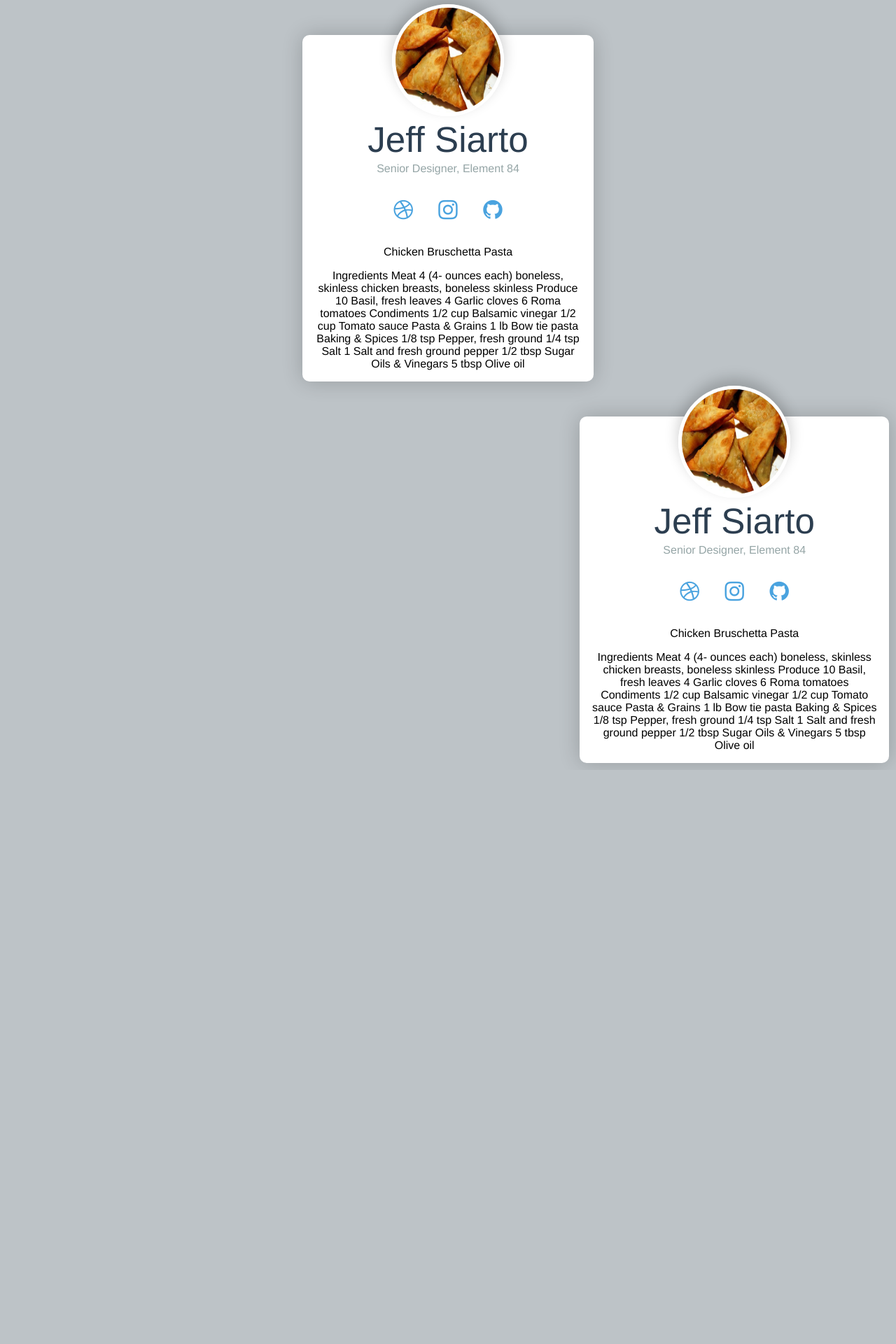
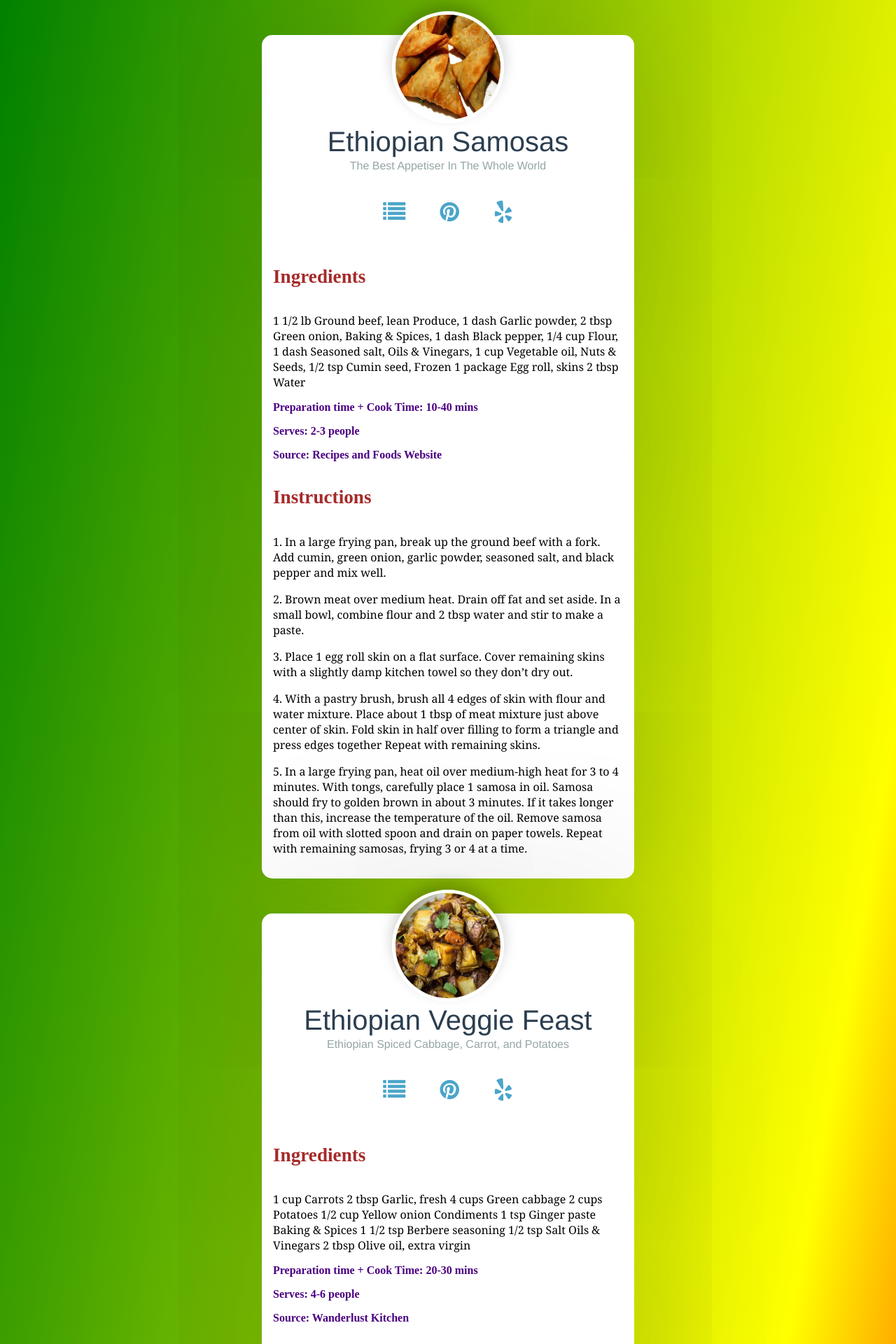
Before and after one commit to amanuel1995/mi349fs16, a PHP site: page / in a window 1280 px wide. Shown: the top 1920 px of the page at 70% size. Before the commit the page ends 1097 px from the top, so only its background shows below. Run offline with PHP 8.4, Linux system fonts and the light colour scheme; some libraries are stand-ins or nearby versions.

Commit message:
A bunch of changes

```diff
--- a/week6/css/screen.css
+++ b/week6/css/screen.css
@@ -1,7 +1,7 @@
 /* Add your CSS below */
 
 body {
-  background: #bdc3c7;
+  background: linear-gradient(100deg, green, yellow 75%, red);
   font-family: Helvetica, sans-serif;
   margin: 0;
   padding: 0;
@@ -9,37 +9,26 @@ body {
 
 .card {
   background: #fff;
-  border-radius: 10px;
-  box-shadow: 0 0 30px rgba(0,0,0,0.2);
-  margin: 0 auto;     /* *******/
+  border-radius: 15px;
+  box-shadow: 0 0 450px rgba(0,0,0,0.2);
+  margin: 0 auto;
   margin-top: 50px;
   padding: 1em;
   text-align: center;
-  width: 30%;
-}
-
-#card2 {
-  background: #fff;
-  border-radius: 10px;
-  box-shadow: 0 0 30px rgba(0,0,0,0.2);
-  margin: 10px ;
-  margin-top: 50px;
-  padding: 1em;
-  float: right;
-  text-align: center;
-  width: 32%;
+  width: 500px;
+  margin-bottom: 35px;
 }
 
 .card--avatar {
   border-radius: 50%;
   border: 5px solid #fff;
   box-shadow: 0 -10px 20px rgba(0,0,0,0.2);
-  margin-top: -60px;
+  margin-top: -50px;
 }
 
 .card--header {
   color: #2c3e50;
-  font-size: 3.2em;
+  font-size: 2.5em;
   font-weight: 100;
   margin: 0;
 }
@@ -57,14 +46,36 @@ body {
 
 .card--social-links li {
   display: inline-block;
-  padding: 1em;
+  padding: 1.4em;
 }
 
 .card--social-links a {
-  color: #4aa3df;
+  color: #4aa5ca;
   font-size: 2em;
 }
 
 .card--social-links a:hover {
-  color: #9b59b6;
+  color: gray;
 }
+
+.sub-topic {
+  font-family: serif;
+  font-size: 1.7em;
+  font-weight: bold;
+  text-align: left;
+  color: brown;
+}
+
+.regular-text{
+  text-align: left;
+  font-family: georgia;
+
+}
+
+.sub-topic2 {
+  font-family: serif;
+  font-size: 1em;
+  font-weight: bold;
+  text-align: left;
+  color: indigo;
+}
--- a/week6/index.html
+++ b/week6/index.html
@@ -3,7 +3,8 @@
     <head>
         <meta charset="utf-8">
         <meta http-equiv="x-ua-compatible" content="ie=edge">
-        <title>Card</title>
+        <title>Ethiopian Foods Recipe</title>
+        <link rel="shortcut icon" href="images/Ethiopian-flag.ico">
         <meta name="description" content="">
         <meta name="viewport" content="width=device-width, initial-scale=1">
 
@@ -14,74 +15,172 @@
         <!-- External link (relative) to your javascript file -->
         <script src="js/index.js"></script>
     </head>
+
     <body>
-      <section>
+      <section id="whole-page">
       <div class="card">
         <img class="card--avatar" src="images/samosa.jpg" alt="Jeff Siarto" width="150" height="150" />
-        <h1 class="card--header">Jeff Siarto</h1>
-        <p class="card--title">Senior Designer, Element 84</p>
+        <h1 class="card--header">Ethiopian Samosas</h1>
+        <p class="card--title">The Best Appetiser In The Whole World</p>
         <ul class="card--social-links">
-          <li><a href="#"><i class="fa fa-dribbble"></i></a></li>
-          <li><a href="#"><i class="fa fa-instagram"></i></a></li>
-          <li><a href="#"><i class="fa fa-github"></i></a></li>
+          <li><a href="https://goo.gl/Vqwwb3"><i class="fa fa-list"></i></a></li>
+          <li><a href="https://goo.gl/NCmKlG"><i class="fa fa-pinterest"></i></a></li>
+          <li><a href="https://goo.gl/7iI6pG"><i class="fa fa-yelp"></i></a></li>
         </ul>
-      <article class="description_text">
-        <p> Chicken Bruschetta Pasta </p>
-        Ingredients
-        Meat
-        4 (4- ounces each) boneless, skinless chicken breasts, boneless skinless
-        Produce
-        10 Basil, fresh leaves
-        4 Garlic cloves
-        6 Roma tomatoes
-        Condiments
-        1/2 cup Balsamic vinegar
-        1/2 cup Tomato sauce
-        Pasta & Grains
-        1 lb Bow tie pasta
-        Baking & Spices
-        1/8 tsp Pepper, fresh ground
-        1/4 tsp Salt
-        1 Salt and fresh ground pepper
-        1/2 tbsp Sugar
-        Oils & Vinegars
-        5 tbsp Olive oil
 
+        <article class="regular-text">
+          <h4 class="sub-topic">Ingredients</h4>
+        1 1/2 lb Ground beef, lean Produce,
+        1 dash Garlic powder,
+        2 tbsp Green onion,
+        Baking & Spices,
+        1 dash Black pepper,
+        1/4 cup Flour,
+        1 dash Seasoned salt,
+        Oils & Vinegars,
+        1 cup Vegetable oil,
+        Nuts & Seeds,
+        1/2 tsp Cumin seed,
+        Frozen 1 package Egg roll, skins
+        2 tbsp Water
+      </article>
+
+      <p class="sub-topic2">Preparation time + Cook Time: 10-40 mins</p>
+      <p class="sub-topic2">Serves: 2-3 people</p>
+      <p class="sub-topic2">Source: Recipes and Foods Website </p>
+
+
+
+        <article class="regular-text">
+          <h4 class="sub-topic">Instructions</h4>
+          <p>1. In a large frying pan, break up the ground beef with a fork. Add cumin,
+          green onion, garlic powder, seasoned salt, and black pepper and mix
+          well.</p>
+          <p>2. Brown meat over medium heat. Drain off fat and set aside.
+          In a small bowl, combine flour and 2 tbsp water and stir to make a
+          paste.</p>
+          <p>3. Place 1 egg roll skin on a flat surface. Cover remaining skins
+          with a slightly damp kitchen towel so they don’t dry out.</p>
+          <p>4. With a pastry brush, brush all 4 edges of skin with flour and
+            water mixture. Place about 1 tbsp of meat mixture just above center
+            of skin. Fold skin in half over filling to form a triangle and press edges together Repeat
+           with remaining skins.</p>
+          <p>5. In a large frying pan, heat oil over medium-high heat for 3 to 4
+          minutes. With tongs, carefully place 1 samosa in oil. Samosa should
+          fry to golden brown in about 3 minutes. If it takes longer than this,
+           increase the temperature of the oil. Remove samosa from oil with
+           slotted spoon and drain on paper towels. Repeat with remaining
+           samosas, frying 3 or 4 at a time.</p>
          </article>
       </div>
 
+<!-- Second Card Recipe -->
+      <div class="card">
+        <img class="card--avatar" src="images/atakilt.jpg" alt="Jeff Siarto" width="150" height="150" />
+        <h1 class="card--header">Ethiopian Veggie Feast</h1>
+        <p class="card--title">Ethiopian Spiced Cabbage, Carrot, and Potatoes</p>
+        <ul class="card--social-links">
+          <li><a href="https://goo.gl/OBPy1S"><i class="fa fa-list"></i></a></li>
+          <li><a href="https://goo.gl/H589iM"><i class="fa fa-pinterest"></i></a></li>
+          <li><a href="https://goo.gl/AI953V"><i class="fa fa-yelp"></i></a></li>
+        </ul>
+      <article class="regular-text">
+        <h4 class="sub-topic">Ingredients</h4>
 
-      <div id="card2">
-        <img class="card--avatar" src="images/samosa.jpg" alt="Jeff Siarto" width="150" height="150" />
-        <h1 class="card--header">Jeff Siarto</h1>
-        <p class="card--title">Senior Designer, Element 84</p>
+          1 cup Carrots
+          2 tbsp Garlic, fresh
+          4 cups Green cabbage
+          2 cups Potatoes
+          1/2 cup Yellow onion
+          Condiments
+          1 tsp Ginger paste
+          Baking & Spices
+          1 1/2 tsp Berbere seasoning
+          1/2 tsp Salt
+          Oils & Vinegars
+          2 tbsp Olive oil, extra virgin
+      </article>
+
+        <p class="sub-topic2">Preparation time + Cook Time: 20-30 mins</p>
+        <p class="sub-topic2">Serves: 4-6 people</p>
+        <p class="sub-topic2">Source: Wanderlust Kitchen </p>
+
+        <article class="regular-text">
+          <h4 class="sub-topic">Instructions</h4>
+        <p>This easy vegan dish is one of my favorite parts of any Ethiopian meal!</p>
+        <p>1. Heat 1 tablespoon of extra virgin olive oil in a large skillet over
+        medium heat. Once the oil is shimmering, add the onion and garlic and
+        saute for 5 minutes until the onions have softened. Add the berbere
+        seasoning and ginger paste; fry for 60 seconds until fragrant.</p>
+        <p>2. Add the carrot, potato, cabbage, and 1/2 teaspoon of salt to the pan.
+        Cover the pan and allow to cook for 10 minutes, checking once halfway
+        through to stir and add a splash of vegetable broth or water if needed.</p>
+        <p>3. After ten minutes, add another tablespoon of oil to the pan, stir, and
+        turn the heat down to low. Recover the pan and cook until the potatoes
+        are tender, about 10-15 minutes. Garnish with black pepper and cilantro.</p>
+        </article>
+
+      </div>
+
+      <!-- Third Card Recipe -->
+            <div class="card">
+              <img class="card--avatar" src="images/chickpeas.jpg" alt="Jeff Siarto" width="150" height="150" />
+              <h1 class="card--header">Spiced Chickpeas</h1>
+              <p class="card--title">Ethiopian Berbere Spiced Chickpeas: Vegan</p>
               <ul class="card--social-links">
-          <li><a href="#"><i class="fa fa-dribbble"></i></a></li>
-          <li><a href="#"><i class="fa fa-instagram"></i></a></li>
-          <li><a href="#"><i class="fa fa-github"></i></a></li>
+                <li><a href="https://goo.gl/EkDRhp"><i class="fa fa-list"></i></a></li>
+                <li><a href="https://goo.gl/Z373IP"><i class="fa fa-pinterest"></i></a></li>
+                <li><a href="https://goo.gl/W3p8ed"><i class="fa fa-yelp"></i></a></li>
               </ul>
-      <article class="description_text">
-        <p> Chicken Bruschetta Pasta </p>
-        Ingredients
-        Meat
-        4 (4- ounces each) boneless, skinless chicken breasts, boneless skinless
-        Produce
-        10 Basil, fresh leaves
-        4 Garlic cloves
-        6 Roma tomatoes
+            <article class="regular-text">
+              <h4 class="sub-topic">Ingredients</h4>
+              <p>
+                1 cup Carrots
+                2 tbsp Garlic, fresh
+                4 cups Green cabbage
+                2 cups Potatoes
+                1/2 cup Yellow onion
                 Condiments
-        1/2 cup Balsamic vinegar
-        1/2 cup Tomato sauce
-        Pasta & Grains
-        1 lb Bow tie pasta
+                1 tsp Ginger paste
                 Baking & Spices
-        1/8 tsp Pepper, fresh ground
-        1/4 tsp Salt
-        1 Salt and fresh ground pepper
-        1/2 tbsp Sugar
+                1 1/2 tsp Berbere seasoning
+                1/2 tsp Salt
                 Oils & Vinegars
-        5 tbsp Olive oil
+                2 tbsp Olive oil, extra virgin
+              </p>
+            </article>
 
+              <p class="sub-topic2">Preparation time + Cook Time: 20-25 mins</p>
+              <p class="sub-topic2">Serves: 4-6 people</p>
+              <p class="sub-topic2">Source: http://www.connoisseurusveg.com/ </p>
+
+              <p class="sub-topic">Instructions</p>
+
+              <article class="regular-text">
+              <h4 class="sub-topic2">Prepare the Polenta</h4>
+
+                <p>1. Coat a large skillet with 1/2 tablespoon of olive oil and
+                  place over medium-high heat. </p>
+                <p>2. Arrange polenta slabs in a single layer and cook about 5
+                  minutes, until bottoms become crispy and begin to brown.</p>
+                <p>3. Gently flip and repeat on other side. Do this in batches
+                  if you don't have enough room.</p>
+                <p>4. Transfer polenta slabs to a plate and set aside.</p>
+
+              <h4 class="sub-topic2"> Prepare the Chickpeas</h4>
+
+
+              <p>1. Heat remaining 1 tablespoon of olive oil in a large skillet
+                 over medium heat. Add onion and saute until softened, about 5
+                 minutes.</p>
+              <p>2. Add garlic and ginger. Saute another minute.</p>
+              <p>3. Add broth, chickpeas, tomato paste, sugar, berbere seasoning,
+                 and salt. Lower heat and simmer for 5 minutes.</p>
+              <p>4. Add bell pepper and simmer another 5 minutes, until pepper
+                is softened and sauce is thick. Add a bit of water if sauce
+                becomes too thick during cooking.</p>
+              <p>5. Arrange polenta slabs on plates and top with chickpeas.
+                Sprinkle with cilantro.</p>
               </article>
 
             </div>
```
Also changed, not shown: week6/images/Ethiopian-flag.ico (added), week6/images/Ethiopian-flag.png (added), week6/images/atakilt.jpg, week6/images/jsiarto-512.png (deleted), week6/images/northport.jpg (deleted). Lines whose indentation alone changed are shown as unchanged.
